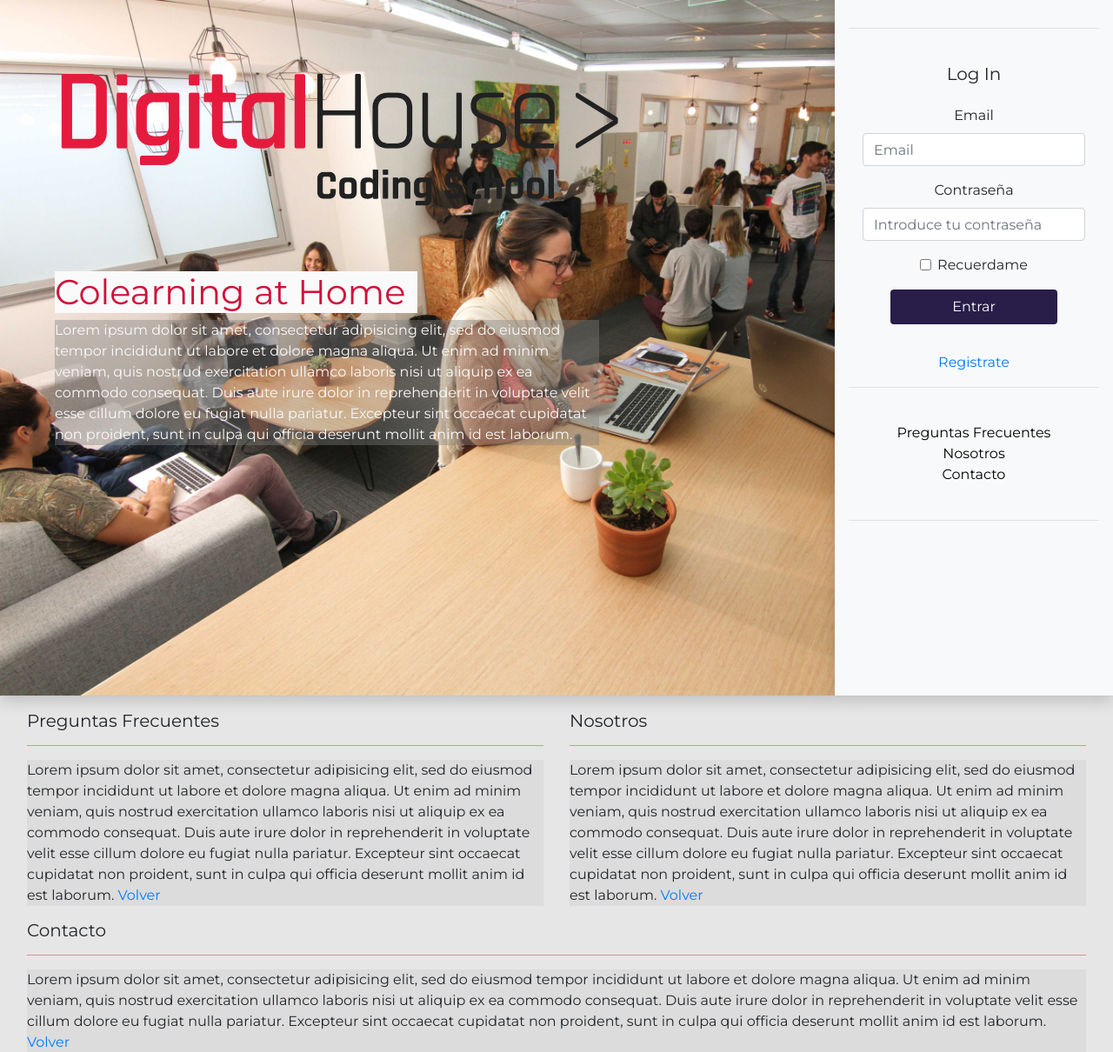
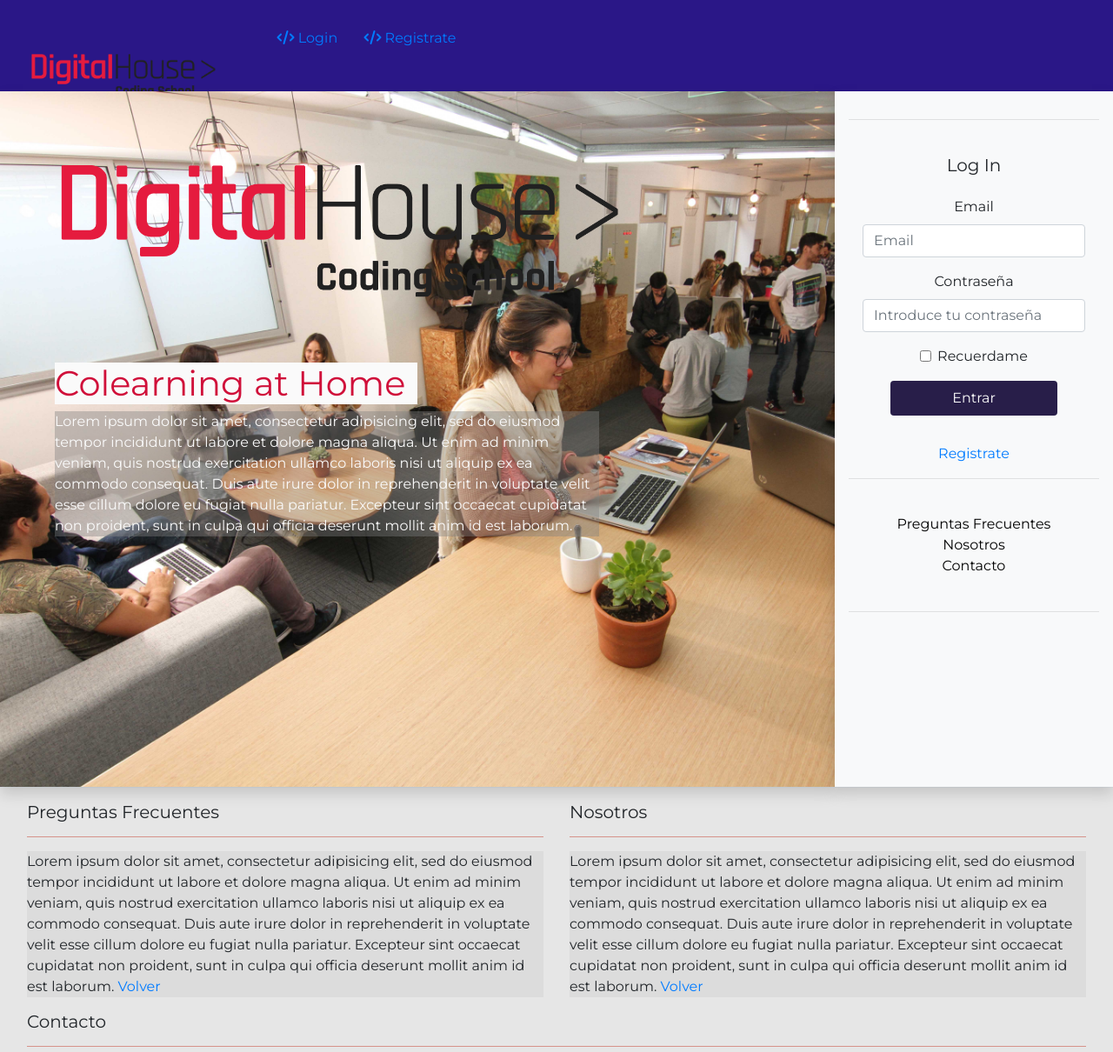
Before and after one commit to AquilanteJP/Proyecto-Integrador-DH, a PHP site: page /logIn.php in a window 1280 px wide. Shown: the top 1210 px of the page at 87% size. Run offline with PHP 8.4, Linux system fonts and the light colour scheme; some libraries are stand-ins or nearby versions.

Commit message:
HeaderDinámicoEnProgreso,(!mejorarMisAmigos)

```diff
--- a/Proyecto-Integrador-DH/Proyecto/controladores/functions.php
+++ b/Proyecto-Integrador-DH/Proyecto/controladores/functions.php
@@ -35,15 +35,6 @@ function validar($datos,$imagen){ //Los datos estan en el array $_POST, la image
     $foto = $_FILES["avatar"]["name"];
     $ext = pathinfo($foto, PATHINFO_EXTENSION);
 
-    //Ahora se esta probando subida de avatar opcional, para subida de avatar obligatoria sacar tags de comentario
-
-    /* if($_FILES ["avatar"]["error"]!=0){ //Validacion foto no subida
-        $errores["avatar"] = "Debe subir una foto (formato .jpg, .jpeg, o .png).";
-    }
-    elseif ($ext != "png" && $ext != "jpg" && $ext != "jpeg") { //Validacion formato de foto incorrecto
-        $errores["avatar"] = "La foto debe ser de formato .jpg, .jpeg, o .png.";
-    } */
-
     if ($ext != "png" && $ext != "jpg" && $ext != "jpeg" && $ext != null ) { //Validacion formato de foto incorrecto
         $errores["avatar"] = "La foto debe ser de formato .jpg, .jpeg, o .png.";
     }
@@ -58,9 +49,8 @@ function armarAvatar($imagen){  //Guarda la imagen en profilePics, y devuelve el
       return;
     } else {
       $archivoOrigen = $imagen['avatar']['tmp_name'];
-      $archivoDestino = dirname(__DIR__)."/profilePics/";
       $avatar = uniqid().".".$ext;  //Genera un nombre randomizado para todas las fotos
-      $archivoDestino = $archivoDestino.$avatar;
+      $archivoDestino = dirname(__DIR__)."/profilePics/".$avatar;
       move_uploaded_file($archivoOrigen, $archivoDestino);
       return $avatar;
     }
@@ -89,23 +79,6 @@ function guardarUsuario($usuario){  //En registro, toma el output de crearRegist
 
 //VALIDACION LOGIN
 
-/*function validarLogIn($datos){ //Similar a validar(), con menos pasos
-    $errores = [];
-
-    $email = trim($datos['email']);
-    if(!filter_var($email,FILTER_VALIDATE_EMAIL)){ //Validacion formato email incorrecto
-    $errores['email']="Email inválido.";
-    }
-
-    $password = trim($datos['password']);
-    if(empty($password)){ //Validacion contraseña vacía
-      $errores['password']="El password no puede estar en blanco.";
-    } elseif (!preg_match('/^(?=.*\d)(?=.*[A-Za-z])(?=.*[!?@#$%&])[0-9A-Za-z!?@#$%&]{6,15}$/', $password)) { //Validacion contraseña REGEX
-      $errores['password'] = "El password debe tener al menos 6 letras, un numero y un caracter especial";
-    }
-    return $errores;
-}*/
-
 function abrirBaseDatos(){ //gracias profe jajaj  //Esta función sirve para recuperar el array de usuarios para uso posterior, se la usa mas abajo (es como un helper)
    if(file_exists("usuarios.json")){
        $baseDatosJson= file_get_contents("usuarios.json");
@@ -119,7 +92,7 @@ function abrirBaseDatos(){ //gracias profe jajaj  //Esta función sirve para rec
        //Aquí retorno el array de usuarios con todos sus datos
        return $arrayUsuarios;
        //var_dump($arrayUsuarios);
-   }else{
+   } else {
        return null;
    }
 }
@@ -159,9 +132,9 @@ function validarLogIn($datos){ //Usa las funciones previamente mencionadas para
    $email = trim($datos['email']);
    $password = trim($datos['password']);
    if(buscarUsuario($_POST['email'])==null) {
-     $erroresLogIn['email'] = "Usuario no encontrado."; //A futuro ambos errores se reemplazaran por "El usuario o la contraseña son incorrectos", estos mensajes estan aca para visualizar
+     $erroresLogIn['email'] = "Usuario no encontrado.";
    } elseif (validarContraseña($_POST['password'],buscarUsuario($_POST['email']))==null) {
-        $erroresLogIn['password'] = "Contraseña incorrecta.";
+        $erroresLogIn['password'] = "El usuario o la contraseña son incorrectos."; //En realidad el usuario ya esta encontrado y la contraseña es incorrecta, este mensaje es para seguridad.
    }
 
    return $erroresLogIn;
@@ -177,7 +150,7 @@ function guardarSesion($variable){ // La variable en este caso es $registro, que
   return $_SESSION;
 }
 
-function recuerdame($dato, $usuarioEnDatos){
+function recuerdame($dato, $usuarioEnDatos){ //Si se checkea recuerdame (que se guarda en $_POST), setea un cookie para cada dato del usuario perviamente encontrado mediante buscar usuario
   if(isset($dato['recuerdame']) ){
     foreach ($usuarioEnDatos as $key => $value) {
         setcookie($key,$value,time()+3600);
--- a/Proyecto-Integrador-DH/Proyecto/logIn.php
+++ b/Proyecto-Integrador-DH/Proyecto/logIn.php
@@ -29,10 +29,47 @@ if($_POST){
   <link rel="stylesheet" href="css/master.css">
   <link href="https://fonts.googleapis.com/css?family=Montserrat|Open+Sans|Roboto&display=swap" rel="stylesheet">
   <link rel="stylesheet" href="https://stackpath.bootstrapcdn.com/bootstrap/4.3.1/css/bootstrap.min.css">
+  <script src="https://kit.fontawesome.com/64db3b546b.js"></script>
 </head>
 
 <body>
   <div class="container-fluid m-0 p-0 d-flex flex-row flex-wrap -all">
+        <nav class="d-flex navbar navbar-expand-lg navbar-dark -navbar">
+          <div class="-logocontainer">
+            <img src="img/logo-DH.png" alt="logo" class="dh2">
+          </div>
+          <div class="-linkscontainer">
+            <ul class="-links">
+              <?php if(isset($_SESSION["email"])) :?>
+                <li class="nav-item -link">
+                  <button type="button" class="btn btn-link" name="button"><i class="fas fa-home"></i> Inicio</button>
+                </li>
+                <li class="nav-item -link">
+                  <button type="button" class="btn btn-link" name="button"><i class="fas fa-code"></i> Mis proyectos</button>
+                </li>
+                <li class="nav-item -link">
+                  <button type="button" class="btn btn-link" name="button"><i class="fas fa-user-friends"></i> Mis amigos</button>
+                </li>
+                <li class="nav-item -link">
+                  <button type="button" class="btn btn-link" name="button"><i class="fas fa-chalkboard"></i> Mis cursos</button>
+                </li>
+                <li class="nav-item -link">
+                 <button type="button" class="btn btn-link" name="button"><i class="fas fa-cogs"></i> Opciones</button>
+                </li>
+                <li class="nav-item -link">
+                 <button type="button" class="btn btn-link" name="button"><a href="logOut.php"><i class="fas fa-cogs"></i> Logout</a></button>
+                </li>
+              <?php else :?>
+                  <li class="nav-item -link">
+                    <button type="button" class="btn btn-link" name="button"><a href=#><i class="fas fa-code"></i> Login</a></button>
+                  </li>
+                  <li class="nav-item -link">
+                    <button type="button" class="btn btn-link" name="button"><a href="registro.php"><i class="fas fa-code"></i> Registrate</a></button>
+                  </li>
+              <?php endif;?>
+            </ul>
+          </div>
+        </nav>
     <section class="col-9 d-none d-md-block d-lg-block vh-100 m-auto p-auto shadow imagen fondoJuan">
       <img class="w-75 ml-4 mt-3 dh" src="img/logo-DH.png" alt="">
       <article class="pl-5 mt-5 mr-5">
--- a/Proyecto-Integrador-DH/Proyecto/registro.php
+++ b/Proyecto-Integrador-DH/Proyecto/registro.php
@@ -80,7 +80,7 @@ if($_POST && $_FILES){
       </div>
 
       <div class="form-group">
-        <label for="avatar">Avatar <small class="text-muted">(.jpg,.jpeg,.png)</small></label>
+        <label for="avatar">Avatar (opcional) <small class="text-muted">(.jpg,.jpeg,.png)</small></label>
         <input name="avatar" type="file" value= ""class="form-control" id="avatar">
       </div>
 
```
